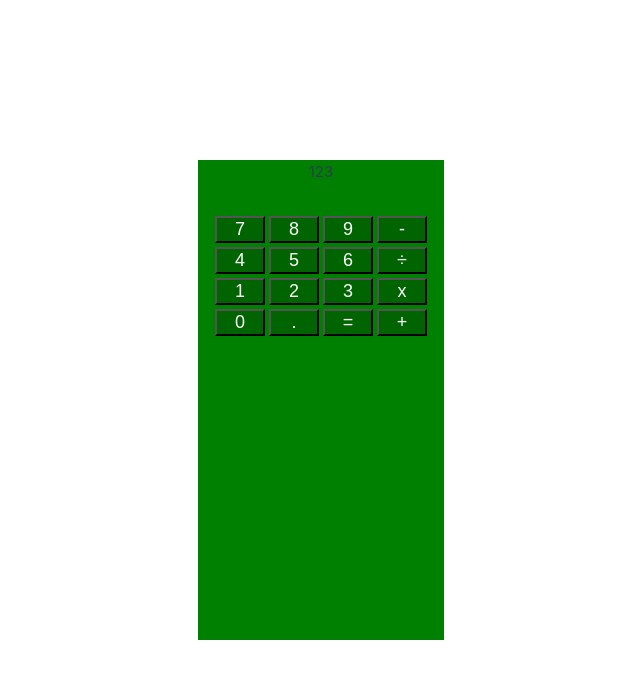
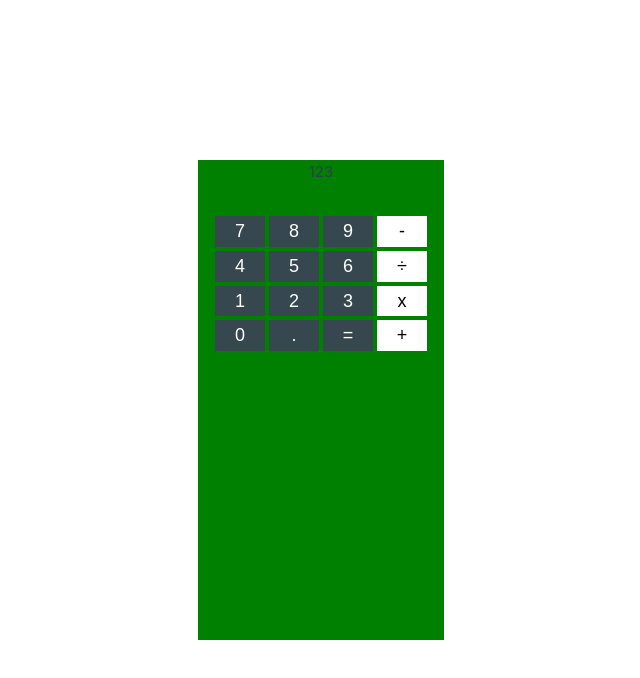
Before and after one commit to jenlky/vue-calculator, a Vue app: page /calculator in a window 1280 px wide. Shown: the top 678 px of the page, without its empty margins (319-959 px from the left). Built offline with nearby package versions, Linux system fonts and the light colour scheme.

Commit message:
Create buttons component for the calculator

```diff
--- a/src/components/Buttons.vue
+++ b/src/components/Buttons.vue
@@ -5,39 +5,23 @@ defineProps<{
 </script>
 
 <template>
-  <div>
-    <button>{{ val }}</button>
-  </div>
+  <button>{{ val }}</button>
 </template>
 
 <style scoped>
 button {
-  background-color: darkgreen;
-  color: white;
+  background-color: #37474F;
+  color: #FFFFFF;
   width: 50px;
+  margin: 2px;
   font-size: 18px;
-  margin: 2px;
-}
-h1 {
-  font-weight: 500;
-  font-size: 2.6rem;
-  position: relative;
-  top: -10px;
+  font-family: sans-serif;
+  line-height: inherit;
+  border: 0;
 }
 
-h3 {
-  font-size: 1.2rem;
+button:last-of-type {
+  background-color: #FFFFFF;
+  color: black;
 }
-
-/* .greetings h1,
-.greetings h3 {
-  text-align: center;
-}
-
-@media (min-width: 1024px) {
-  .greetings h1,
-  .greetings h3 {
-    text-align: left;
-  }
-} */
 </style>
```
